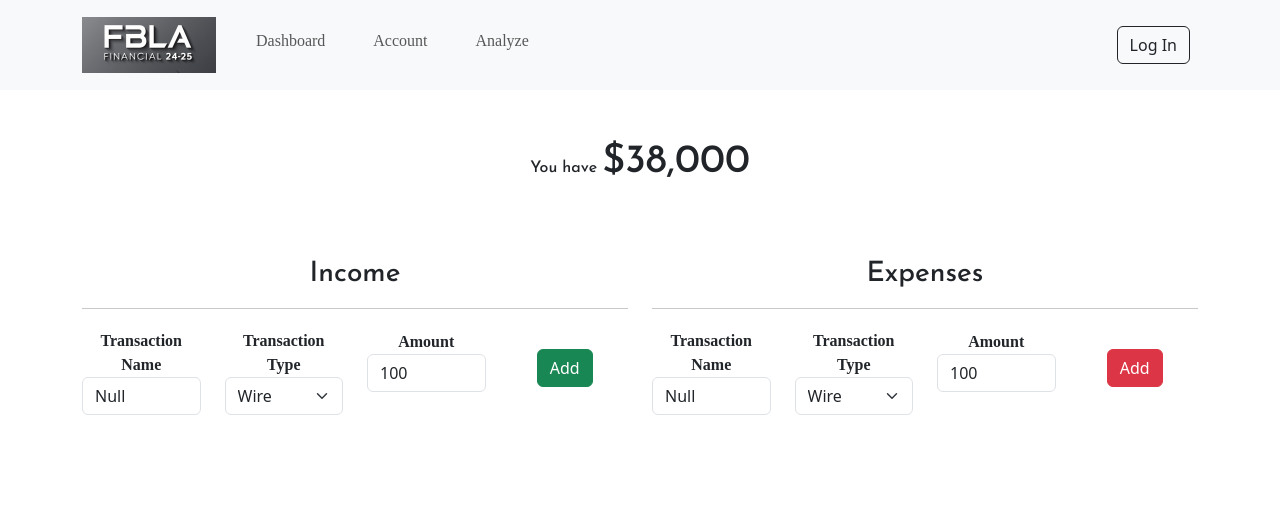
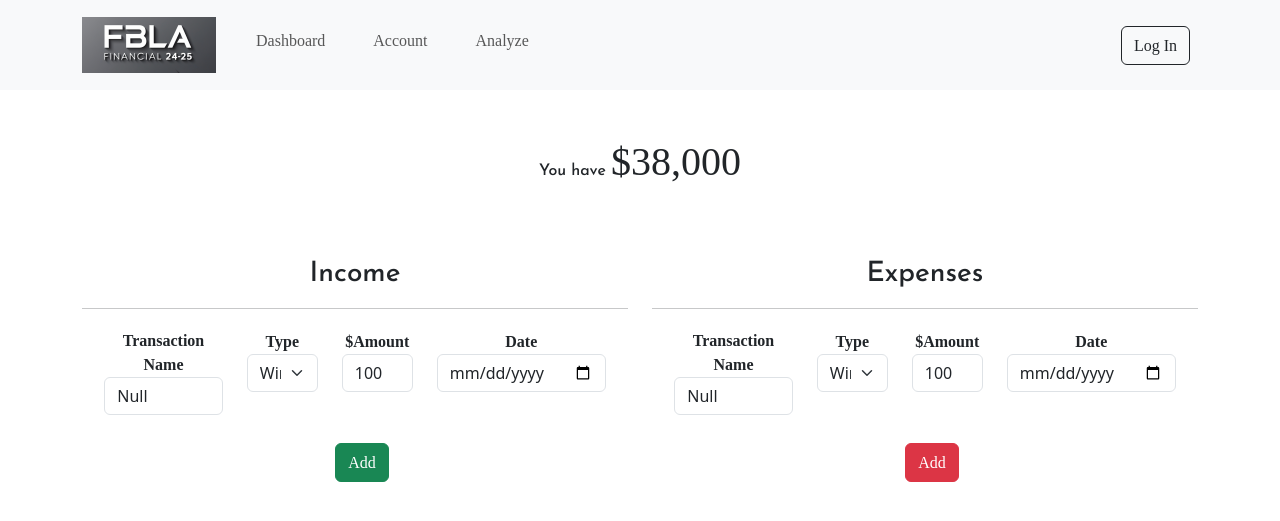
Before and after one commit to Wicklet13/FBLA2024-2025, a Flask app: page /dashboard in a window 1280 px wide. Shown: the top 521 px of the page. Run offline with Flask 3, Linux system fonts and the light colour scheme; some web fonts are replaced.

Commit message:
font changes

```diff
--- a/static/style.css
+++ b/static/style.css
@@ -1,4 +1,4 @@
-a,p,label{
+a,p,label,span{
     font-family: 'moderustic', serif;
 }
 
--- a/templates/base.html
+++ b/templates/base.html
@@ -65,7 +65,7 @@
           </ul>
 
           <div class="mx-2 my-lg-0 ms-auto">
-            <a href="#" class="btn btn-outline-dark form-inline">Log In</a>
+            <a href="#" class="btn btn-outline-dark form-inline"><span>Log In</span></a>
           </div>
 
 
--- a/templates/transactions.html
+++ b/templates/transactions.html
@@ -16,22 +16,26 @@
                     <label for="Transaction_Name" class="fw-bold" >Transaction Name</label>
                     <input name = "name[]" class="form-control" value="Null" placeholder="paycheck , cash" id="input_field">
                 </div>
-                <div class="form-group col-md-3 py-1">
-                    <label for="inputState" class="fw-bold" >Transaction Type</label>
+                <div class="form-group col-md-2 py-1">
+                    <label for="inputState" class="fw-bold" >Type</label>
                     <select id="inputState" name = "type[]" class="form-select">
                         <option value="Cash">Cash</option>
                         <option value="Check">Check</option>
                         <option selected value="Wire">Wire</option>
                     </select>
                 </div>
-                <div class="form-group col-md-3 py-1">
-                    <label for="amount" class="fw-bold">Amount</label>
+                <div class="form-group col-md-2 py-1">
+                    <label for="amount" class="fw-bold">$Amount</label>
                     <input id="input_field" type="number" name = "amount[]" class="form-control" value=100></input>
                 </div>
 
+                <div class="form-group col-md-auto py-1">
+                    <label for="amount" class="fw-bold">Date</label>
+                    <input id="input_field" type="date" name = "date[]" class="form-control" value=100></input>
+                </div>
 
-                <div class="py-4 ps-1 col-md-3">
-                    <button class="btn btn-success"id="add_income_btn">Add </button>
+                <div class="py-4 ps-1 col-md-1">
+                    <button class="btn btn-success"id="add_income_btn"><span>Add</span></button>
                 </div>
             </div>
         </div>
@@ -43,22 +47,28 @@
                     <label for="Transaction_Name" class="fw-bold" >Transaction Name</label>
                     <input name = "name[]" class="form-control" value="Null" placeholder="paycheck , cash" id="input_field">
                 </div>
-                <div class="form-group col-md-3 py-1">
-                    <label for="inputState" class="fw-bold" >Transaction Type</label>
+
+                <div class="form-group col-md-2 py-1">
+                    <label for="inputState" class="fw-bold" >Type</label>
                     <select id="inputState" name = "type[]" class="form-select">
                         <option value="Cash">Cash</option>
                         <option value="Check">Check</option>
                         <option selected value="Wire">Wire</option>
                     </select>
                 </div>
-                <div class="form-group col-md-3 py-1">
-                    <label for="amount" class="fw-bold">Amount</label>
+
+                <div class="form-group col-md-2 py-1">
+                    <label for="amount" class="fw-bold">$Amount</label>
                     <input id="input_field" type="number" name = "amount[]" class="form-control" value=100></input>
                 </div>
 
+                <div class="form-group col-md-auto py-1">
+                    <label for="amount" class="fw-bold">Date</label>
+                    <input id="input_field" type="date" name = "date[]" class="form-control" value=100></input>
+                </div>
 
-                <div class="py-4 ps-1 col-md-3">
-                    <button class="btn btn-danger"id="add_expense_btn">Add </button>
+                <div class="py-4 ps-1 col-md-1">
+                    <button class="btn btn-danger"id="add_expense_btn"> <span>Add</span></button>
                 </div>
             </div>
         </div>
@@ -82,22 +92,26 @@
                         <label for="Transaction_Name" class="fw-bold" >Transaction Name</label>
                         <input name = "name[]" class="form-control" value="Null" placeholder="paycheck , cash" id="input_field">
                     </div>
-                    <div class="form-group col-md-3 py-1">
-                        <label for="inputState" class="fw-bold" >Transaction Type</label>
+                    <div class="form-group col-md-2 py-1">
+                        <label for="inputState" class="fw-bold" >Type</label>
                         <select id="inputState" name = "type[]" class="form-select">
                             <option value="Cash">Cash</option>
                             <option value="Check">Check</option>
                             <option selected value="Wire">Wire</option>
                         </select>
                     </div>
-                    <div class="form-group col-md-3 py-1">
-                        <label for="amount" class="fw-bold">Amount</label>
+                    <div class="form-group col-md-2 py-1">
+                        <label for="amount" class="fw-bold">$Amount</label>
                         <input id="input_field" type="number" name = "amount[]" class="form-control" value=100></input>
                     </div>
 
+                    <div class="form-group col-md-auto py-1">
+                        <label for="amount" class="fw-bold">Date</label>
+                        <input id="input_field" type="date" name = "date[]" class="form-control" value=100></input>
+                    </div>
 
-                    <div class="py-4 ps-1 col-md-3">
-                        <button class="btn btn-outline-success"id="remove_item_btn">Remove</button>
+                    <div class="py-4 ps-1 col-md-1">
+                        <button class="btn btn-outline-success"id="remove_item_btn"><span>Remove</span></button>
                     </div>
                 </div>
                 `
@@ -117,22 +131,28 @@
                     <label for="Transaction_Name" class="fw-bold" >Transaction Name</label>
                     <input name = "name[]" class="form-control" value="Null" placeholder="paycheck , cash" id="input_field">
                 </div>
-                    <div class="form-group col-md-3 py-1">
-                        <label for="inputState" class="fw-bold" >Transaction Type</label>
+
+                <div class="form-group col-md-2 py-1">
+                    <label for="inputState" class="fw-bold" >Type</label>
                     <select id="inputState" name = "type[]" class="form-select">
                         <option value="Cash">Cash</option>
                         <option value="Check">Check</option>
                         <option selected value="Wire">Wire</option>
                     </select>
                 </div>
-                    <div class="form-group col-md-3 py-1">
-                        <label for="amount" class="fw-bold">Amount</label>
+
+                <div class="form-group col-md-2 py-1">
+                    <label for="amount" class="fw-bold">$Amount</label>
                     <input id="input_field" type="number" name = "amount[]" class="form-control" value=100></input>
                 </div>
 
+                <div class="form-group col-md-auto py-1">
+                    <label for="amount" class="fw-bold">Date</label>
+                    <input id="input_field" type="date" name = "date[]" class="form-control" value=100></input>
+                </div>
 
-                    <div class="py-4 ps-1 col-md-3">
-                        <button class="btn btn-outline-danger"id="remove_item_btn">Remove</button>
+                <div class="py-4 ps-1 col-md-1">
+                    <button class="btn btn-outline-danger"id="remove_item_btn"><span>Remove</span></button>
                 </div>
             </div>
                 `
```
Lines whose indentation alone changed are shown as unchanged.
